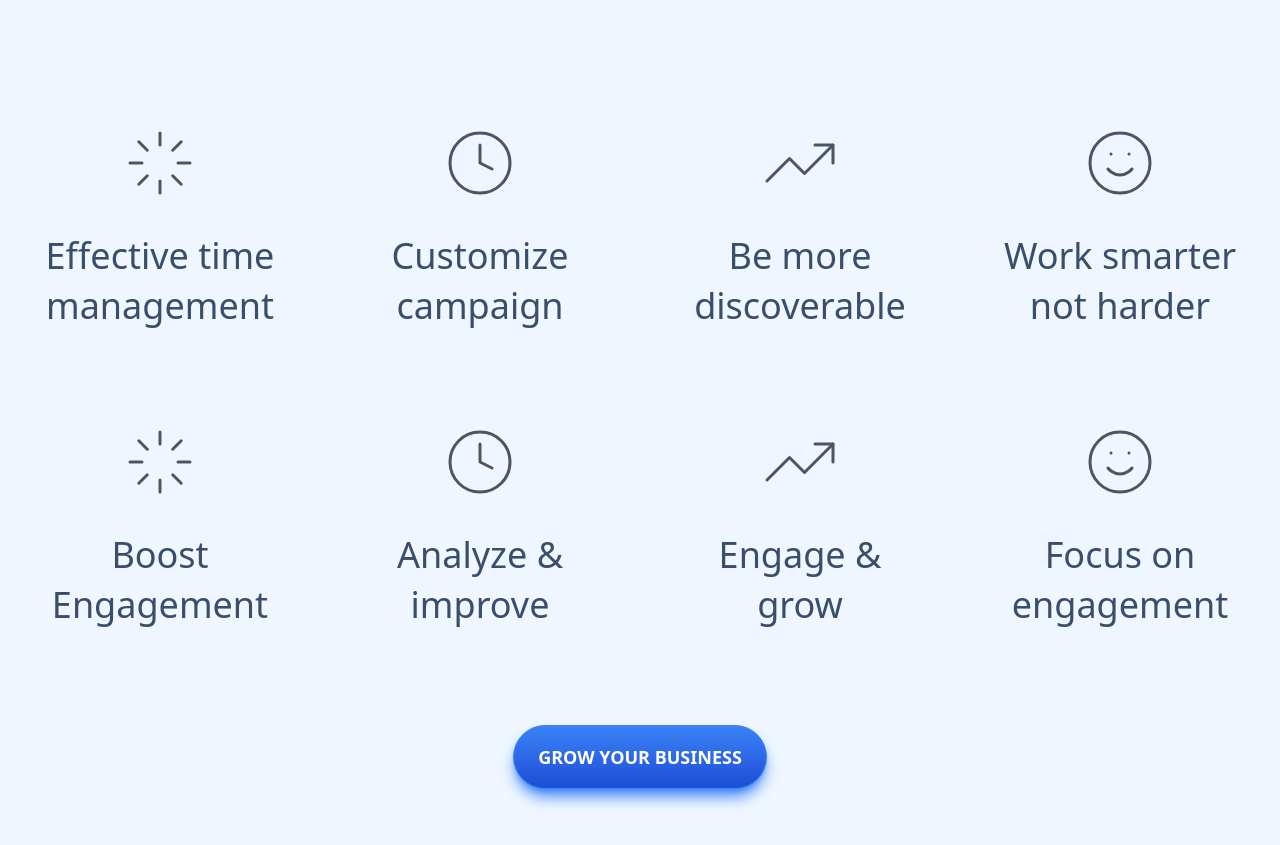
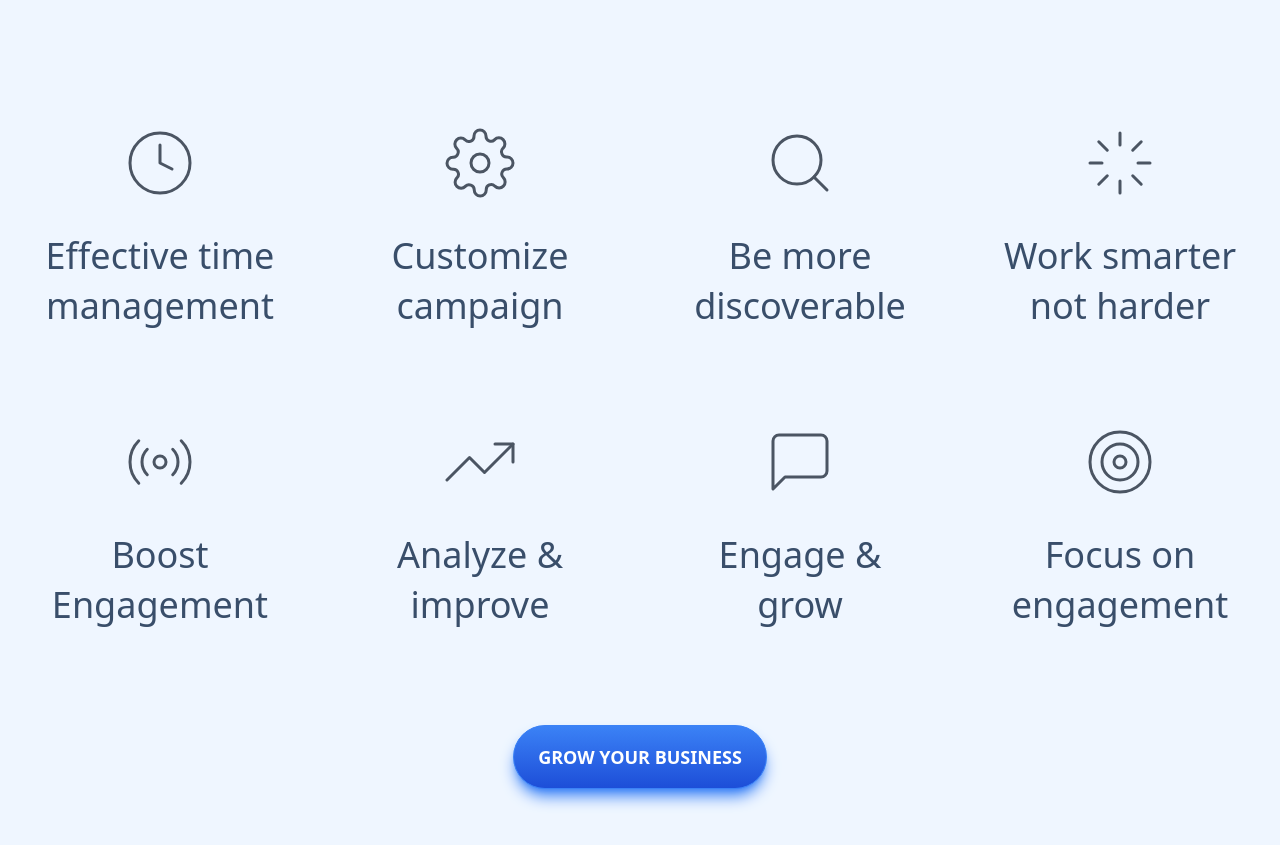
Before and after one commit to abheist/tweetcat-frontend, a Next.js app: page / in a window 1280 px wide. Shown: the part 2500-3345 px from the top of the page. Built offline with nearby package versions, Linux system fonts and the light colour scheme; no server answers.

Commit message:
😎 | landing page | fixed icons

```diff
--- a/src/pages/index.tsx
+++ b/src/pages/index.tsx
@@ -6,7 +6,16 @@ import {useEffect} from "react";
 import localforage from "localforage";
 import Image from "next/image";
 import Layout from "@/components/layout";
-import {FiClock, FiLoader, FiSmile, FiTrendingUp} from "react-icons/fi";
+import {
+    FiClock,
+    FiLoader,
+    FiMessageSquare, FiRadio,
+    FiSearch,
+    FiSettings,
+    FiSmile,
+    FiTarget,
+    FiTrendingUp
+} from "react-icons/fi";
 import {BsTwitter} from "react-icons/bs";
 
 // const inter = Inter({subsets: ['latin']})
@@ -146,35 +155,35 @@ export default function Home() {
                         <div className={`container mx-auto py-40 flex flex-col items-center`}>
                             <div className={`flex flex-wrap justify-around w-full text-center font-light gap-y-24`}>
                                 <div className={`flex flex-col items-center gap-y-8 w-1/4`}>
-                                    <FiLoader className={`text-7xl stroke-1 text-gray-600`}/>
+                                    <FiClock className={`text-7xl stroke-1 text-gray-600`}/>
                                     <p className={`text-4xl leading-snug`}>Effective time<br/>management</p>
                                 </div>
                                 <div className={`flex flex-col items-center gap-y-8 w-1/4`}>
-                                    <FiClock className={`text-7xl stroke-1 text-gray-600`}/>
+                                    <FiSettings className={`text-7xl stroke-1 text-gray-600`}/>
                                     <p className={`text-4xl leading-snug`}>Customize<br/>campaign</p>
                                 </div>
                                 <div className={`flex flex-col items-center gap-y-8 w-1/4`}>
-                                    <FiTrendingUp className={`text-7xl stroke-1 text-gray-600`}/>
+                                    <FiSearch className={`text-7xl stroke-1 text-gray-600`}/>
                                     <p className={`text-4xl leading-snug`}>Be more<br/>discoverable</p>
                                 </div>
                                 <div className={`flex flex-col items-center gap-y-8 w-1/4`}>
-                                    <FiSmile className={`text-7xl stroke-1 text-gray-600`}/>
+                                    <FiLoader className={`text-7xl stroke-1 text-gray-600`}/>
                                     <p className={`text-4xl leading-snug`}>Work smarter<br/>not harder</p>
                                 </div>
                                 <div className={`flex flex-col items-center gap-y-8 w-1/4`}>
-                                    <FiLoader className={`text-7xl stroke-1 text-gray-600`}/>
+                                    <FiRadio className={`text-7xl stroke-1 text-gray-600`}/>
                                     <p className={`text-4xl leading-snug`}>Boost<br/>Engagement</p>
                                 </div>
                                 <div className={`flex flex-col items-center gap-y-8 w-1/4`}>
-                                    <FiClock className={`text-7xl stroke-1 text-gray-600`}/>
+                                    <FiTrendingUp className={`text-7xl stroke-1 text-gray-600`}/>
                                     <p className={`text-4xl leading-snug`}>Analyze &<br/>improve</p>
                                 </div>
                                 <div className={`flex flex-col items-center gap-y-8 w-1/4`}>
-                                    <FiTrendingUp className={`text-7xl stroke-1 text-gray-600`}/>
+                                    <FiMessageSquare className={`text-7xl stroke-1 text-gray-600`}/>
                                     <p className={`text-4xl leading-snug`}>Engage &<br/>grow</p>
                                 </div>
                                 <div className={`flex flex-col items-center gap-y-8 w-1/4`}>
-                                    <FiSmile className={`text-7xl stroke-1 text-gray-600`}/>
+                                    <FiTarget className={`text-7xl stroke-1 text-gray-600`}/>
                                     <p className={`text-4xl leading-snug`}>Focus on<br/>engagement</p>
                                 </div>
                             </div>
```
